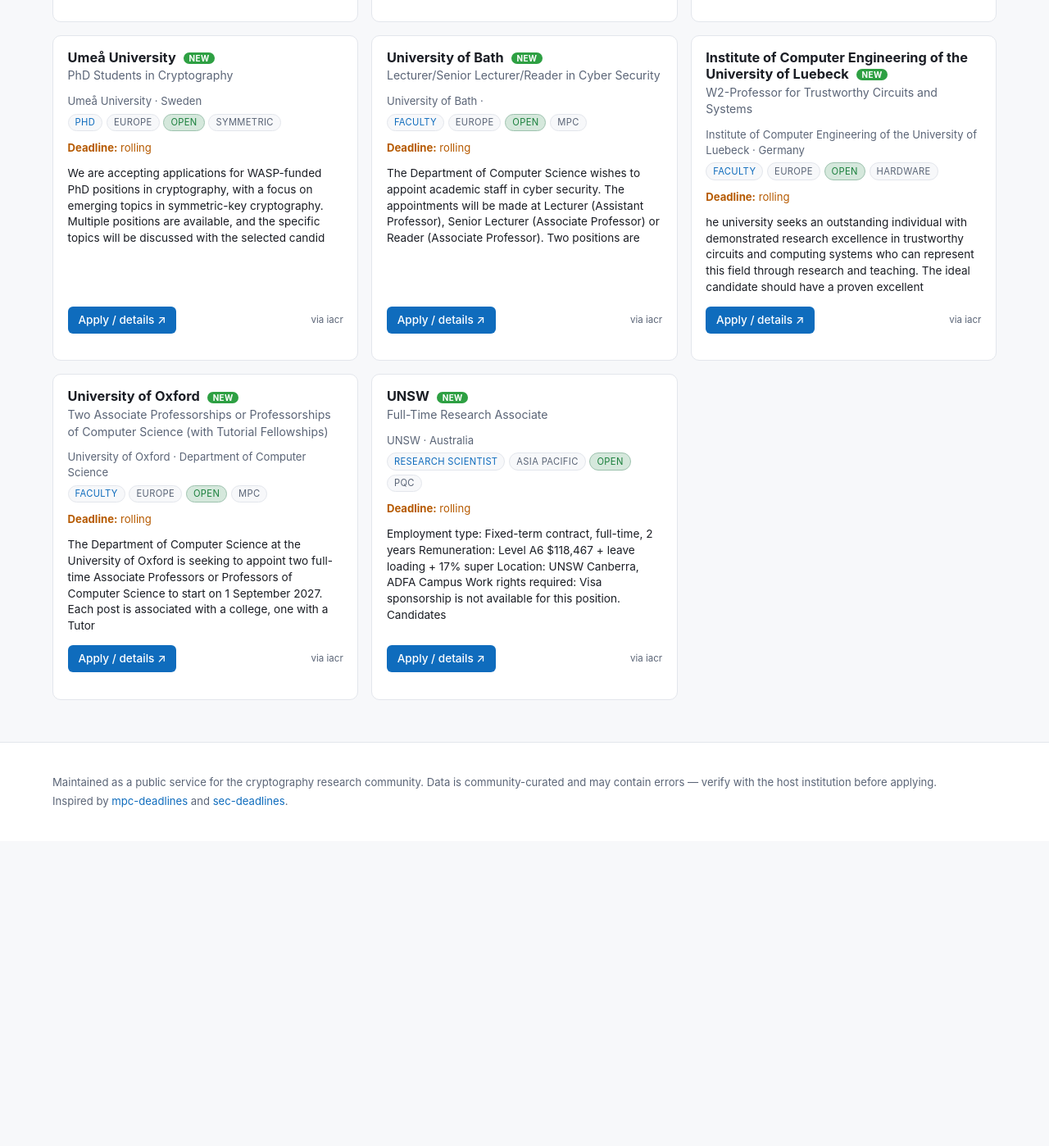
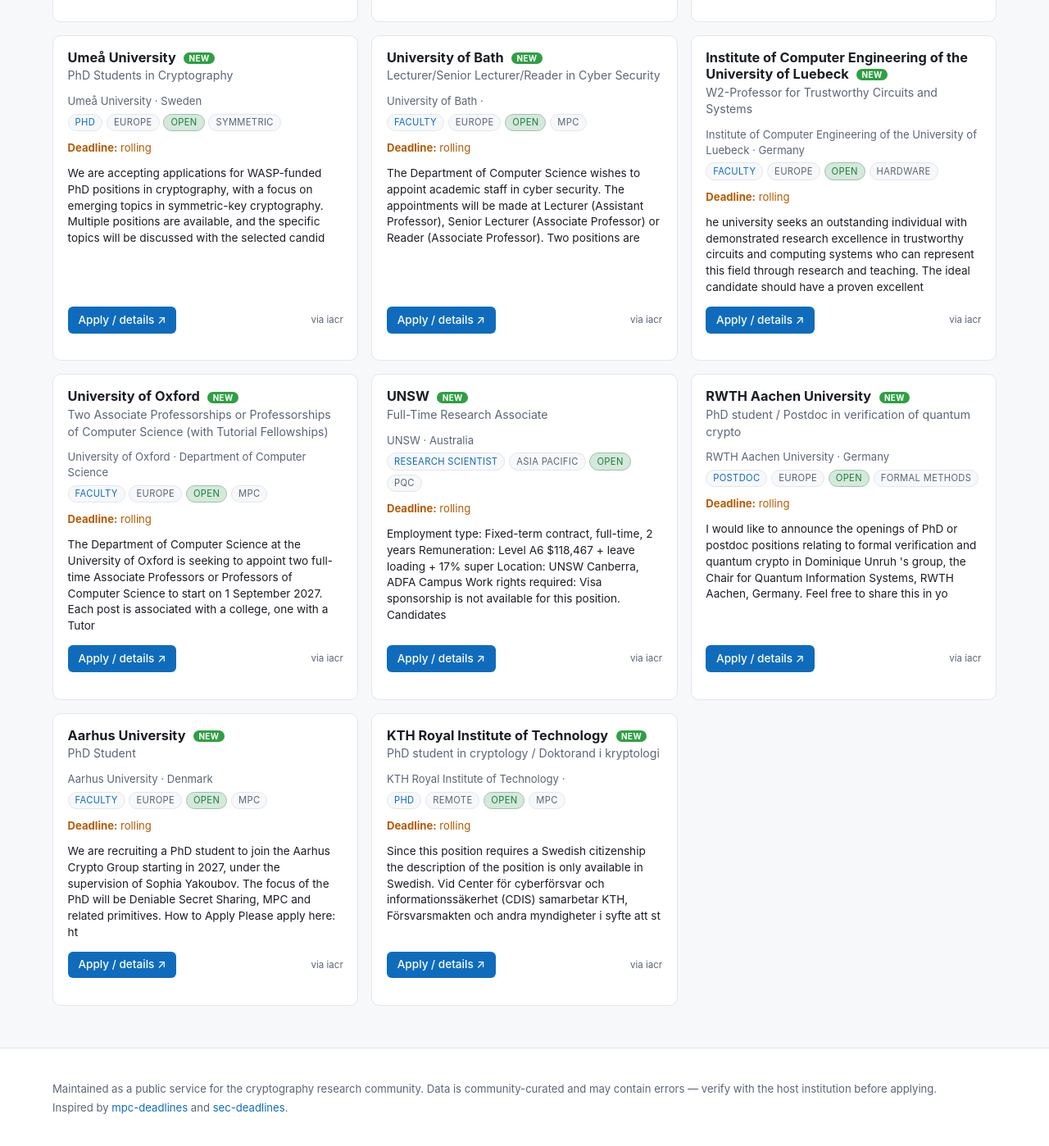
Before and after one commit to ck-chaudhary/crypto-jobs, a Jekyll site: the page built from crypto-jobs/index.html, in a window 1280 px wide and 1400 px high, scrolled down 18219 px. Shown: the whole window at 82% size. Built offline with Jekyll 4.4.1, drawn with Linux system fonts in a browser that asks for light colours; before the commit the page ends 19245 px from its top, so only the background shows below that; some of the changed text lies outside the part shown.

Commit message:
chore(positions): auto-append new IACR jobs board entries

```diff
--- a/crypto-jobs/_data/positions.yml
+++ b/crypto-jobs/_data/positions.yml
@@ -2428,3 +2428,58 @@
     A6 $118,467 + leave loading + 17% super Location: UNSW Canberra, ADFA Campus Work
     rights required: Visa sponsorship is not available for this position. Candidates '
   source: iacr
+
+# ---------------- AUTO-APPENDED from IACR jobs board (2026-09-08) ----------------
+- name: RWTH Aachen University
+  role: PhD student / Postdoc in verification of quantum crypto
+  type: postdoc
+  region: europe
+  country: Germany
+  institution: RWTH Aachen University
+  link: https://iacr.org/jobs/item/4269
+  deadline: rolling
+  posted: '2026-09-08'
+  added: '2026-09-08'
+  area:
+  - formal_methods
+  status: open
+  note: I would like to announce the openings of PhD or postdoc positions relating
+    to formal verification and quantum crypto in Dominique Unruh 's group, the Chair
+    for Quantum Information Systems, RWTH Aachen, Germany. Feel free to share this
+    in yo
+  source: iacr
+- name: Aarhus University
+  role: PhD Student
+  type: faculty
+  region: europe
+  country: Denmark
+  institution: Aarhus University
+  link: https://iacr.org/jobs/item/4268
+  deadline: rolling
+  posted: '2026-09-04'
+  added: '2026-09-08'
+  area:
+  - mpc
+  status: open
+  note: 'We are recruiting a PhD student to join the Aarhus Crypto Group starting
+    in 2027, under the supervision of Sophia Yakoubov. The focus of the PhD will be
+    Deniable Secret Sharing, MPC and related primitives. How to Apply Please apply
+    here: ht'
+  source: iacr
+- name: KTH Royal Institute of Technology
+  role: PhD student in cryptology / Doktorand i kryptologi
+  type: phd
+  region: remote
+  country: ''
+  institution: KTH Royal Institute of Technology
+  link: https://iacr.org/jobs/item/4267
+  deadline: rolling
+  posted: '2026-09-04'
+  added: '2026-09-08'
+  area:
+  - mpc
+  status: open
+  note: Since this position requires a Swedish citizenship the description of the
+    position is only available in Swedish. Vid Center för cyberförsvar och informationssäkerhet
+    (CDIS) samarbetar KTH, Försvarsmakten och andra myndigheter i syfte att st
+  source: iacr
```
